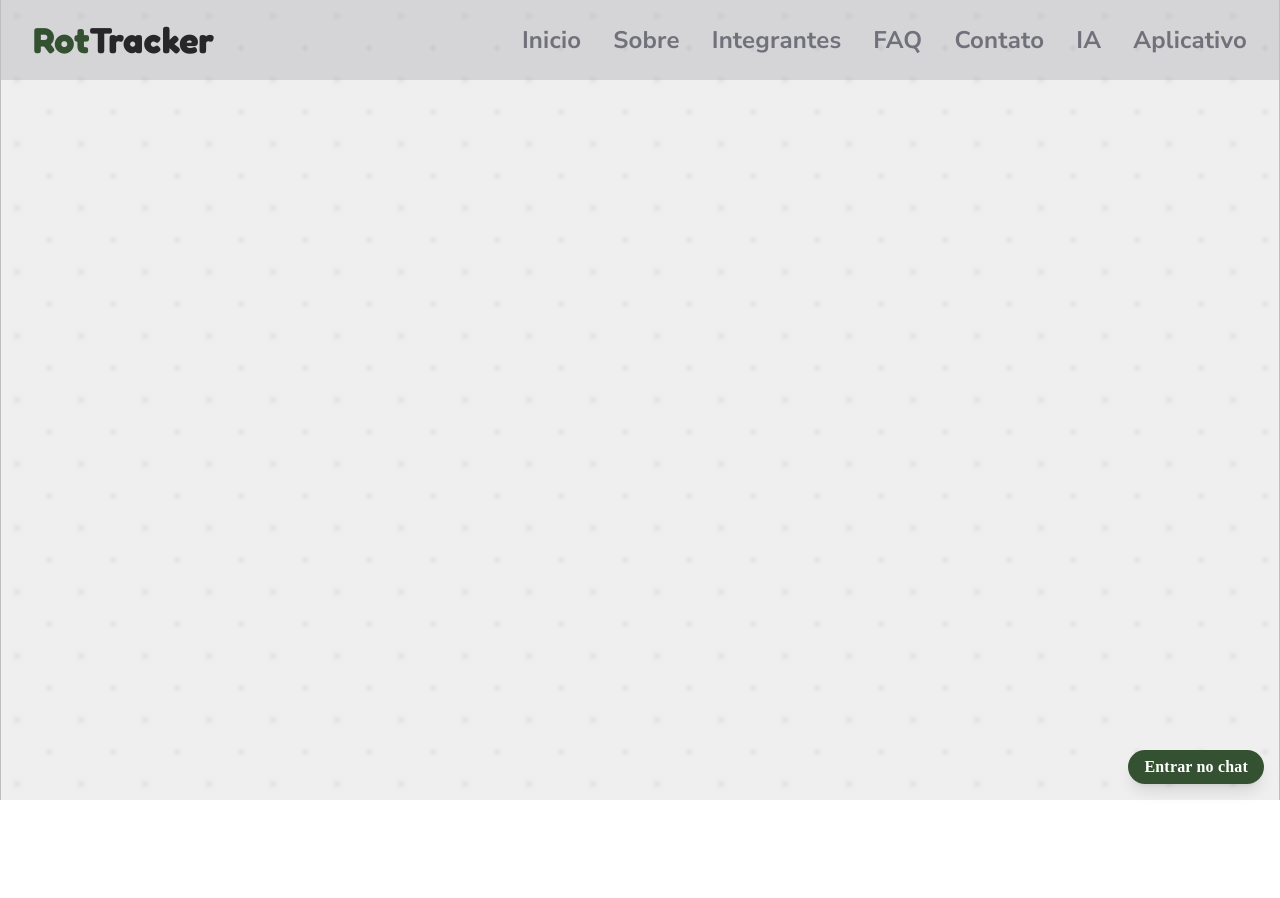
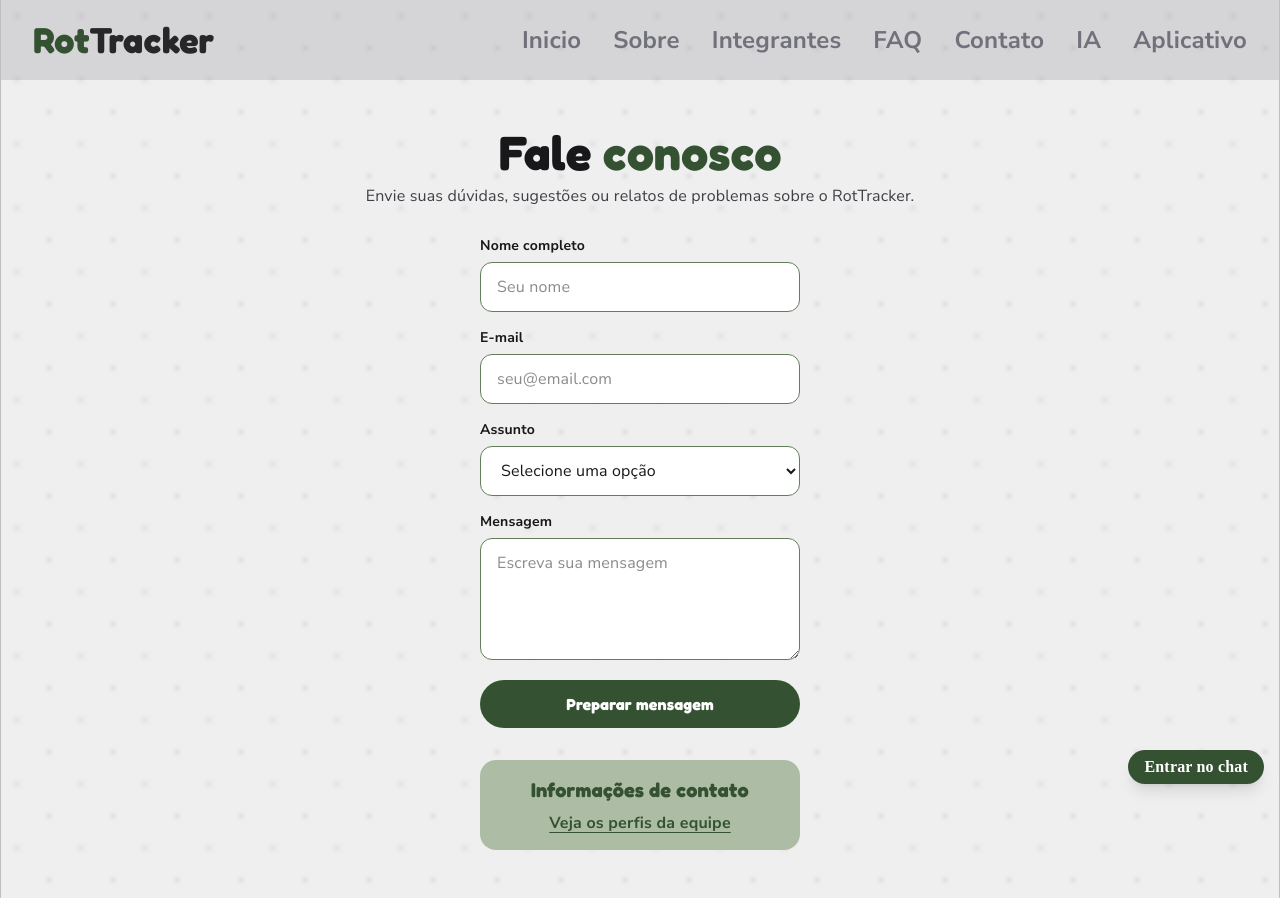
Before and after one commit to HayanoIche/RotTracker-FrontEnd, a React (Vite) app: page /contato in a window 1280 px wide. Before the commit the page ends 800 px from the top, so only its background shows below. Built offline with nearby package versions, Linux system fonts and the light colour scheme.

Commit message:
feat: pagina de contato

```diff
--- a/src/pages/Contato.tsx
+++ b/src/pages/Contato.tsx
@@ -1,8 +1,147 @@
+import { useState } from 'react';
+import type { SubmitEvent } from 'react';
+import { Link } from 'react-router-dom';
+
+const emailContato = import.meta.env.VITE_CONTATO_EMAIL?.trim() ?? '';
+
+const estiloCampo =
+    'w-full rounded-xl border border-[var(--g2)] bg-white px-4 py-3 font-text text-base text-zinc-900 outline-none focus-visible:ring-2 focus-visible:ring-[var(--g3)]';
+
+const estiloBotao =
+    'inline-flex min-h-12 items-center justify-center rounded-full bg-[var(--g3)] px-6 py-3 font-title font-bold text-white transition-colors hover:bg-[#294027] focus-visible:outline-2 focus-visible:outline-offset-4 focus-visible:outline-[var(--g3)]';
 
 export default function Contato() {
+    const [rascunho, setRascunho] = useState('');
+
+    function prepararMensagem(evento: SubmitEvent<HTMLFormElement>) {
+        evento.preventDefault();
+
+        const dados = new FormData(evento.currentTarget);
+        const nome = String(dados.get('nome')).trim();
+        const email = String(dados.get('email')).trim();
+        const assunto = String(dados.get('assunto'));
+        const mensagem = String(dados.get('mensagem')).trim();
+        const corpo = `Nome: ${nome}\r\nE-mail: ${email}\r\n\r\n${mensagem}`;
+
+        setRascunho(
+            `mailto:${emailContato}?subject=${encodeURIComponent(`RotTracker - ${assunto}`)}&body=${encodeURIComponent(corpo)}`,
+        );
+    }
+
     return (
-        <main className="px-6 py-12">
+        <section aria-labelledby="titulo-contato" className="mx-auto max-w-2xl px-5 pb-12 pt-9 sm:px-8 md:pt-12">
+            <header className="mb-7 space-y-2 text-center">
+                <h1 id="titulo-contato" className="font-title text-4xl font-bold text-zinc-900 sm:text-5xl">
+                    Fale <span className="text-[var(--g3)]">conosco</span>
+                </h1>
+                <p className="font-text text-base text-zinc-700">
+                    Envie suas dúvidas, sugestões ou relatos de problemas sobre o RotTracker.
+                </p>
+            </header>
 
-        </main>
+            <form
+                onSubmit={prepararMensagem}
+                onChange={() => setRascunho('')}
+                onReset={() => setRascunho('')}
+                className="mx-auto max-w-xs space-y-4"
+            >
+                <div className="space-y-1.5">
+                    <label htmlFor="contato-nome" className="block font-text text-sm font-bold text-zinc-900">
+                        Nome completo
+                    </label>
+                    <input
+                        id="contato-nome"
+                        name="nome"
+                        className={estiloCampo}
+                        autoComplete="name"
+                        placeholder="Seu nome"
+                        required
+                        pattern=".*\S.*"
+                        maxLength={100}
+                    />
+                </div>
+
+                <div className="space-y-1.5">
+                    <label htmlFor="contato-email" className="block font-text text-sm font-bold text-zinc-900">
+                        E-mail
+                    </label>
+                    <input
+                        id="contato-email"
+                        name="email"
+                        type="email"
+                        className={estiloCampo}
+                        autoComplete="email"
+                        placeholder="seu@email.com"
+                        required
+                        maxLength={254}
+                    />
+                </div>
+
+                <div className="space-y-1.5">
+                    <label htmlFor="contato-assunto" className="block font-text text-sm font-bold text-zinc-900">
+                        Assunto
+                    </label>
+                    <select id="contato-assunto" name="assunto" className={estiloCampo} defaultValue="" required>
+                        <option value="" disabled>Selecione uma opção</option>
+                        <option value="Dúvida">Dúvida</option>
+                        <option value="Sugestão">Sugestão</option>
+                        <option value="Problema">Problema</option>
+                    </select>
+                </div>
+
+                <div className="space-y-1.5">
+                    <label htmlFor="contato-mensagem" className="block font-text text-sm font-bold text-zinc-900">
+                        Mensagem
+                    </label>
+                    <textarea
+                        id="contato-mensagem"
+                        name="mensagem"
+                        className={`${estiloCampo} resize-y`}
+                        rows={4}
+                        placeholder="Escreva sua mensagem"
+                        required
+                        maxLength={1500}
+                        onChange={(evento) => {
+                            const campo = evento.currentTarget;
+                            campo.setCustomValidity(campo.value && !campo.value.trim() ? 'Escreva sua mensagem.' : '');
+                        }}
+                    />
+                </div>
+
+                <button type="submit" className={`${estiloBotao} w-full cursor-pointer`}>
+                    Preparar mensagem
+                </button>
+
+                <div aria-live="polite">
+                    {rascunho && (
+                        <div className="space-y-3 rounded-xl bg-[var(--g1)] p-4 font-text text-zinc-900">
+                            <p>
+                                {emailContato
+                                    ? 'Seu rascunho está pronto. Abra seu app de e-mail para enviar.'
+                                    : 'Seu rascunho está pronto. Abra seu app de e-mail e preencha o destinatário antes de enviar.'}
+                            </p>
+                            <div className="flex flex-wrap items-center gap-4">
+                                <a href={rascunho} className={estiloBotao}>Abrir no e-mail</a>
+                                <button type="reset" className="cursor-pointer font-bold text-[var(--g3)] underline underline-offset-4">
+                                    Escrever outra mensagem
+                                </button>
+                            </div>
+                        </div>
+                    )}
+                </div>
+            </form>
+
+            <aside className="mx-auto mt-4 max-w-xs rounded-2xl bg-[var(--g1)] p-4 text-center">
+                <h2 className="font-title text-xl font-bold text-[var(--g3)]">Informações de contato</h2>
+                {emailContato && (
+                    <a href={`mailto:${emailContato}`} className="mt-2 block break-all font-text font-bold text-[var(--g3)] underline underline-offset-4">
+                        {emailContato}
+                    </a>
+                )}
+                <Link to="/integrantes" className="mt-2 inline-block font-text font-bold text-[var(--g3)] underline underline-offset-4">
+                    Veja os perfis da equipe
+                </Link>
+            </aside>
+        </section>
     );
 }
```
